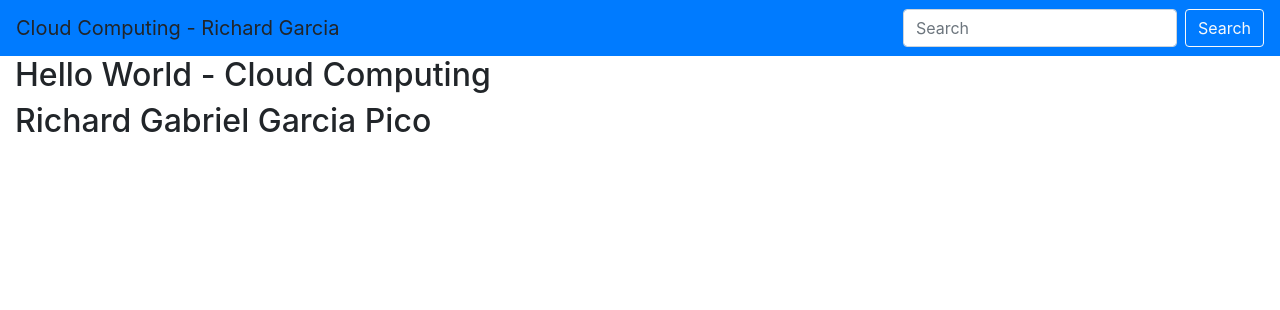
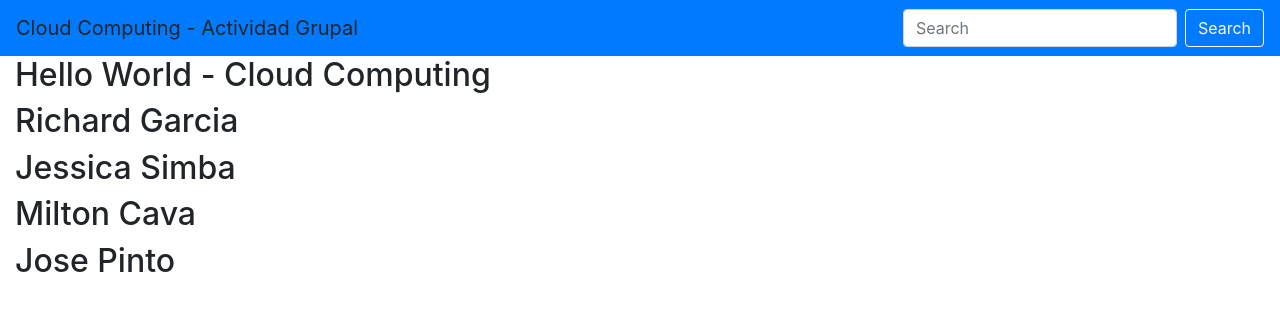
Before and after one commit to RichardGarciaP/actividad-grupal-cc, a plain HTML site: page index.html in a window 1280 px wide. Drawn offline with nearby package versions, Linux system fonts and the light colour scheme.

Commit message:
feat: add group members

```diff
--- a/index.html
+++ b/index.html
@@ -13,7 +13,7 @@
   </head>
   <body>
     <nav class="navbar navbar-dark bg-primary justify-content-between">
-      <a class="navbar-brand">Cloud Computing - Richard Garcia</a>
+      <a class="navbar-brand">Cloud Computing - Actividad Grupal</a>
       <form class="form-inline">
         <input
           class="form-control mr-sm-2"
@@ -29,7 +29,10 @@
 
     <div class="container-fluid">
       <h2>Hello World - Cloud Computing</h2>
-      <h2>Richard Gabriel Garcia Pico</h2>
+      <h2>Richard Garcia</h2>
+      <h2>Jessica Simba</h2>
+      <h2>Milton Cava</h2>
+      <h2>Jose Pinto</h2>
     </div>
   </body>
 </html>
```
